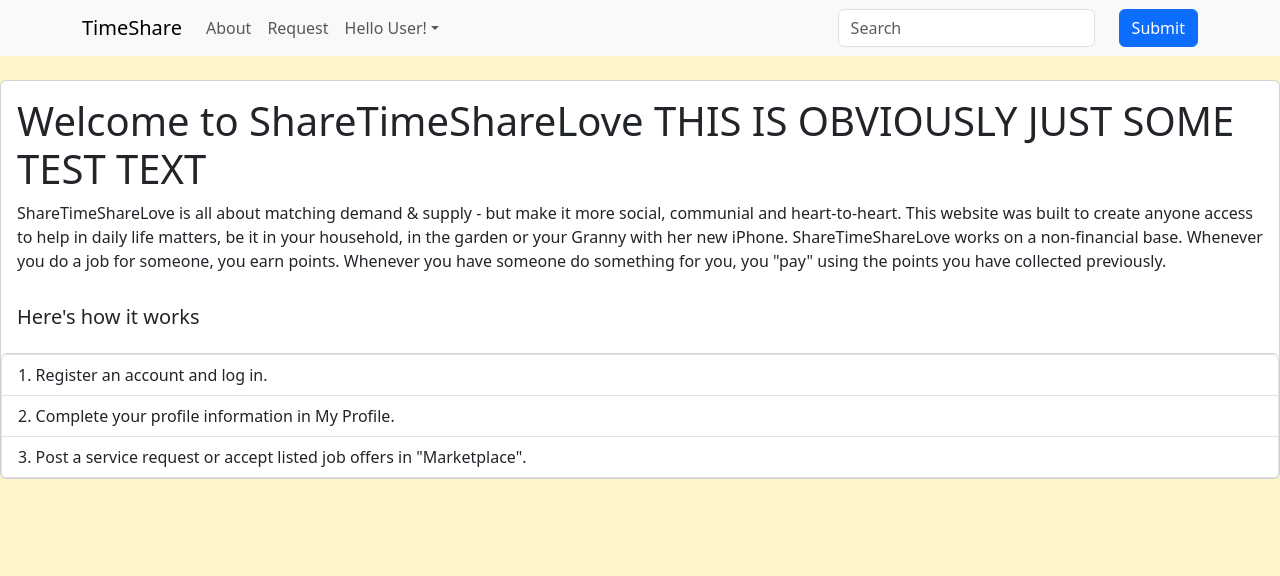
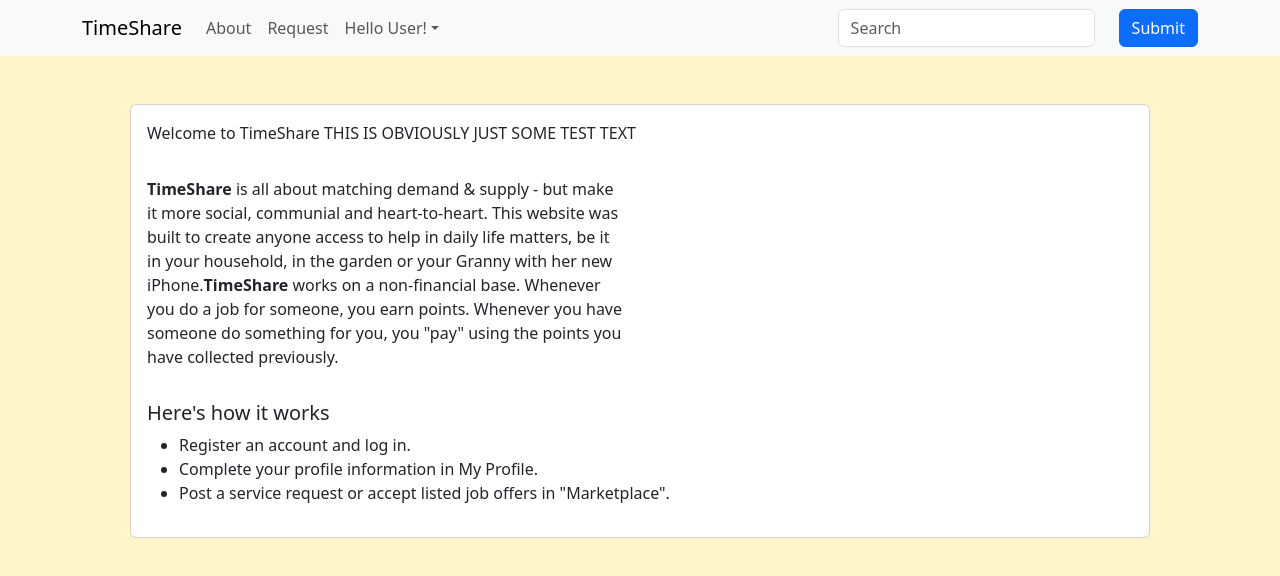
Before and after one commit to CodeOp-tech/fs34-group-C, a React (Vite) app in the folder client/: page /about in a window 1280 px wide. Shown: the top 576 px of the page. Built offline with nearby package versions, Linux system fonts and the light colour scheme.

Commit message:
Styling Home and About

```diff
--- a/client/src/pages/About.jsx
+++ b/client/src/pages/About.jsx
@@ -5,35 +5,37 @@ import ListGroup from "react-bootstrap/ListGroup";
 export default function About() {
   return (
     <>
-      <Card p-2>
+      <div className="container">
+        <Card className="m-5 row">
           <Card.Body>
-          <h1>
-            Welcome to ShareTimeShareLove THIS IS OBVIOUSLY JUST SOME TEST TEXT
-          </h1>
-          ShareTimeShareLove is all about matching demand & supply - but make it
-          more social, communial and heart-to-heart. This website was built to
-          create anyone access to help in daily life matters, be it in your
-          household, in the garden or your Granny with her new iPhone.
-          ShareTimeShareLove works on a non-financial base. Whenever you do a
-          job for someone, you earn points. Whenever you have someone do
-          something for you, you "pay" using the points you have collected
+            Welcome to TimeShare THIS IS OBVIOUSLY JUST SOME TEST TEXT
+          </Card.Body>
+
+          <Card.Body className="col-6">
+            <strong>TimeShare</strong> is all about matching demand & supply -
+            but make it more social, communial and heart-to-heart. This website
+            was built to create anyone access to help in daily life matters, be
+            it in your household, in the garden or your Granny with her new
+            iPhone.
+            <strong>TimeShare</strong> works on a non-financial base. Whenever
+            you do a job for someone, you earn points. Whenever you have someone
+            do something for you, you "pay" using the points you have collected
             previously.
           </Card.Body>
           <Card.Body>
             <h5>Here's how it works</h5>
+
+            <ul>
+              <li>Register an account and log in.</li>
+              <li>Complete your profile information in My Profile.</li>
+              <li>
+                Post a service request or accept listed job offers in
+                "Marketplace".
+              </li>
+            </ul>
           </Card.Body>
-        <ListGroup as="ol" numbered>
-          <ListGroup.Item as="li">
-            Register an account and log in.
-          </ListGroup.Item>
-          <ListGroup.Item as="li">
-            Complete your profile information in My Profile.
-          </ListGroup.Item>
-          <ListGroup.Item as="li">
-            Post a service request or accept listed job offers in "Marketplace".
-          </ListGroup.Item>
-        </ListGroup>
         </Card>
+      </div>
     </>
   );
 }
--- a/client/src/pages/Request.jsx
+++ b/client/src/pages/Request.jsx
@@ -46,8 +46,8 @@ export default function Request() {
 
   return (
     <>
-      <div>Make a new job request</div>
-
+      <div className="m-5">
+        Make a new job request
         <Form onSubmit={handleSubmit}>
           <Form.Group className="mb-3" controlId="exampleForm.ControlInput1">
             <Form.Label>Job name</Form.Label>
@@ -119,6 +119,7 @@ export default function Request() {
             Submit
           </Button>
         </Form>
+      </div>
     </>
   );
 }
```
Lines whose indentation alone changed are shown as unchanged.
